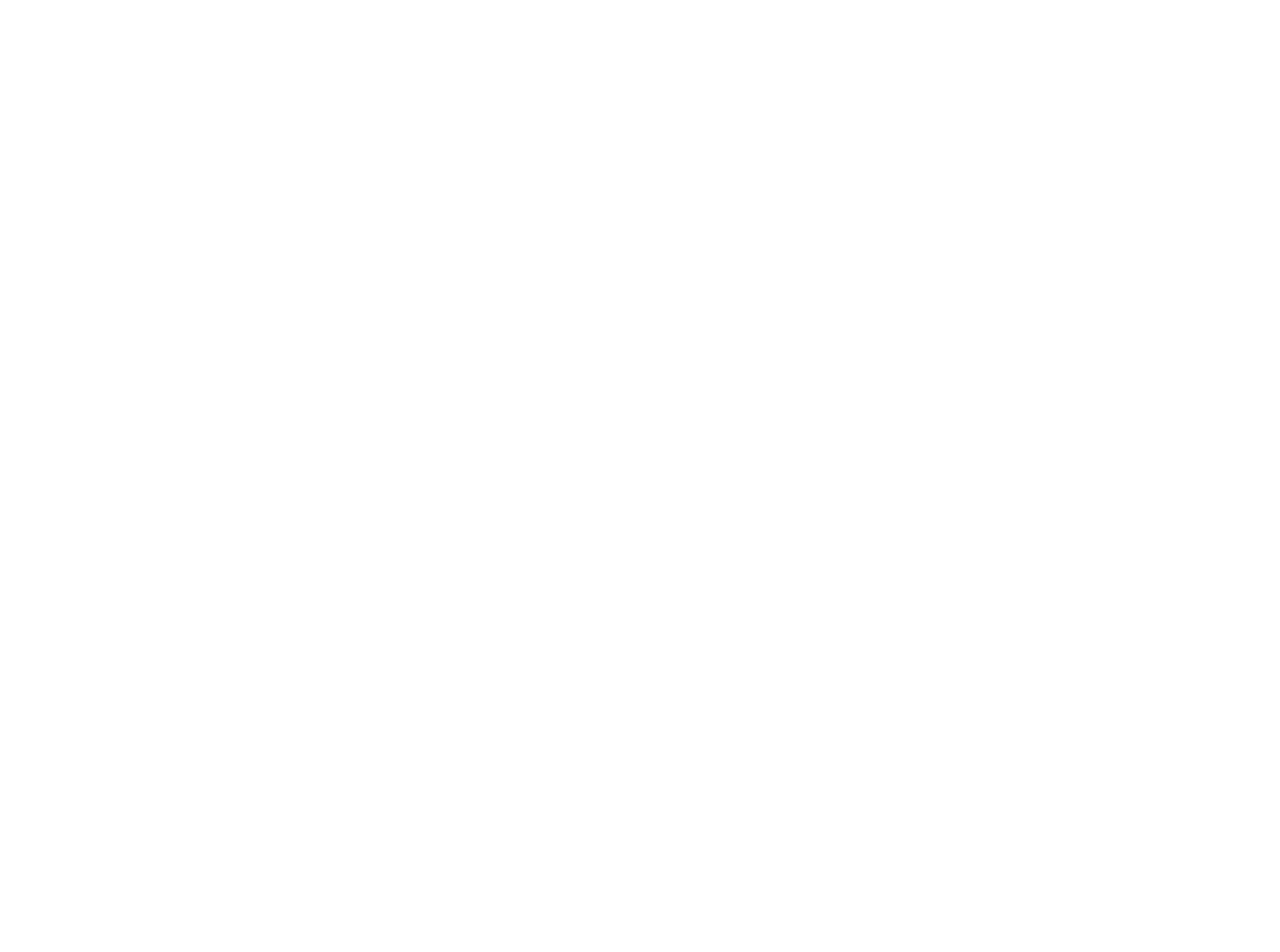
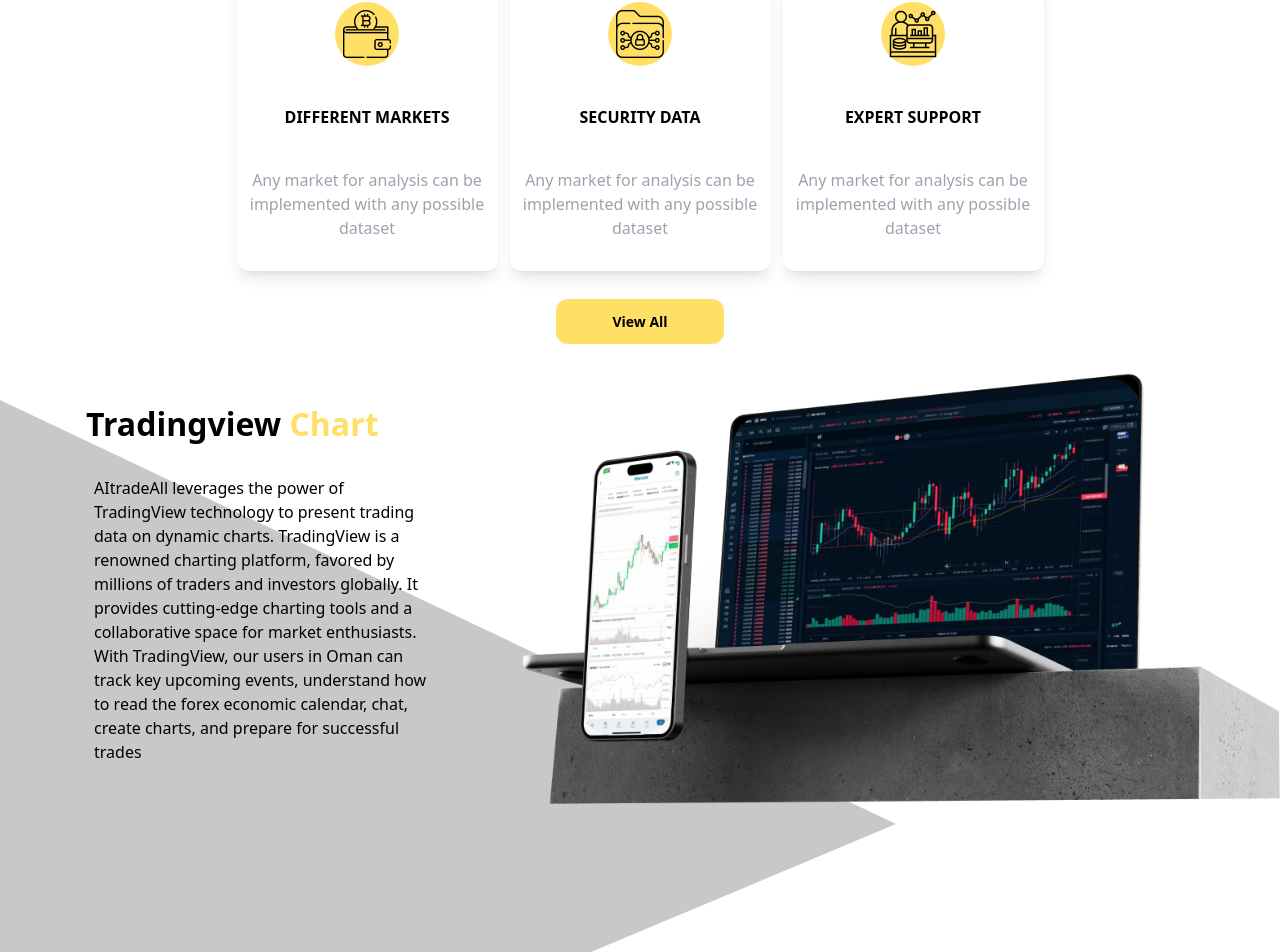
Before and after one commit to Amiraliansaripour/crypto-tracker, a React (Vite) app: page / in a window 1280 px wide. Shown: the part 1967-2919 px from the top of the page. Before the commit the page ends 1236 px from the top, so only its background shows below. Built offline with nearby package versions, Linux system fonts and the light colour scheme.

Commit message:
import section in home page

```diff
--- a/src/App.css
+++ b/src/App.css
@@ -5,8 +5,17 @@
     background-size: cover;
     clip-path: polygon(30% 0%, 70% 0%, 100% 0, 100% 70%, 100% 100%, 34% 86%, 0 100%, 0 0);
 }
+
+.tv-intro-shape{
+    clip-path: polygon(100% 53%, 0 0, 0 100%);
+}
+
 @media screen and (max-width:768px) {
     .hero{
         clip-path: polygon(30% 0%, 70% 0%, 100% 0, 100% 70%, 100% 100%, 34% 100%, 0 100%, 0 0);
     }
+
+    .tv-intro-shape{
+        clip-path: polygon(30% 0%, 70% 0%, 100% 0, 100% 70%, 100% 100%, 34% 100%, 0 100%, 0 0);
+    }
 }
--- a/src/pages/home/Home.jsx
+++ b/src/pages/home/Home.jsx
@@ -1,5 +1,5 @@
 import React from 'react'
-import { CalcCoin, Hero } from '../../sections'
+import { AboutUs, CalcCoin, Hero, OurServices, TvIntro } from '../../sections'
 
 
 const Home = () => {
@@ -7,6 +7,9 @@
    <>
    <Hero />
    <CalcCoin />
+   <AboutUs />
+   <OurServices />
+   <TvIntro />
    </>
   )
 }
--- a/src/sections/index.jsx
+++ b/src/sections/index.jsx
@@ -1,2 +1,5 @@
 export {default as Hero} from "./hero/Hero"
 export {default as CalcCoin} from "./calcCoin/CalcCoin"
+export {default as AboutUs} from "./aboutUs/AboutUs"
+export {default as OurServices } from './ourSevices/OurServices'
+export {default as TvIntro} from './trading/TvIntro'
```
